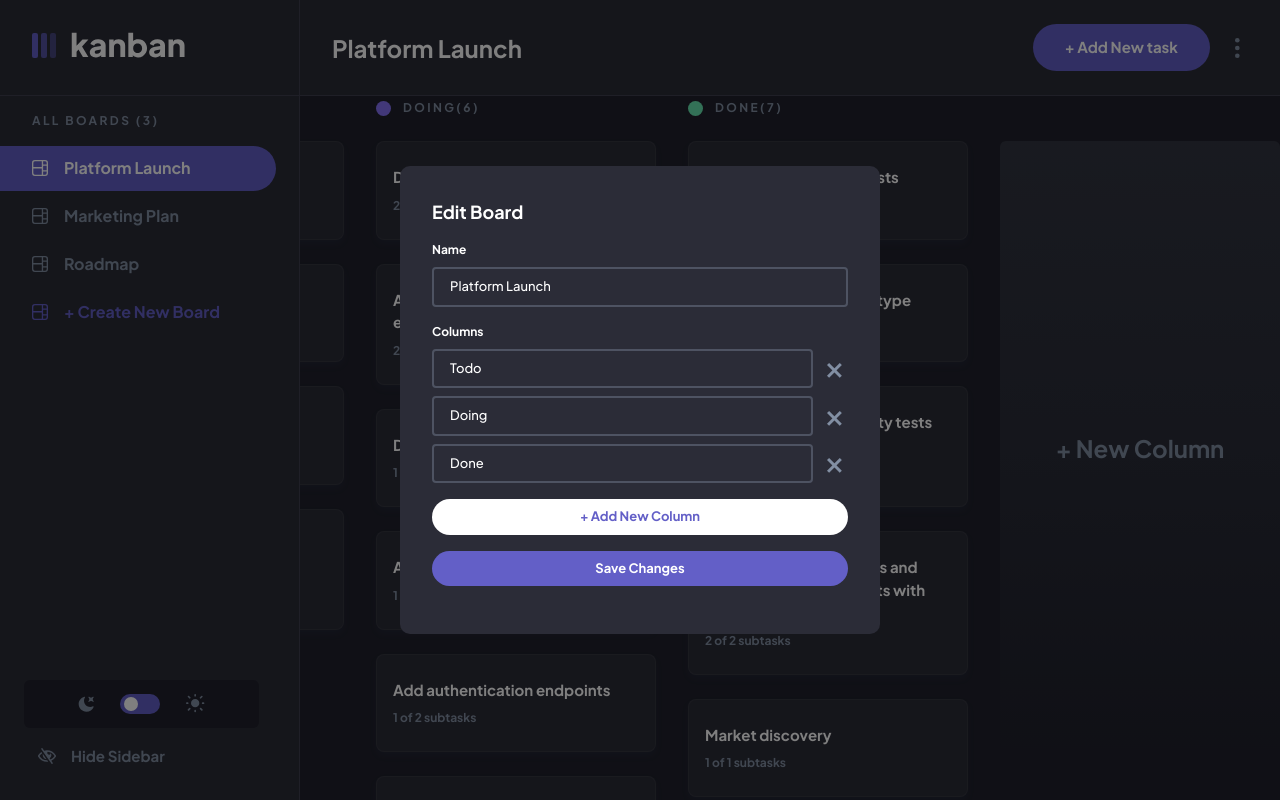
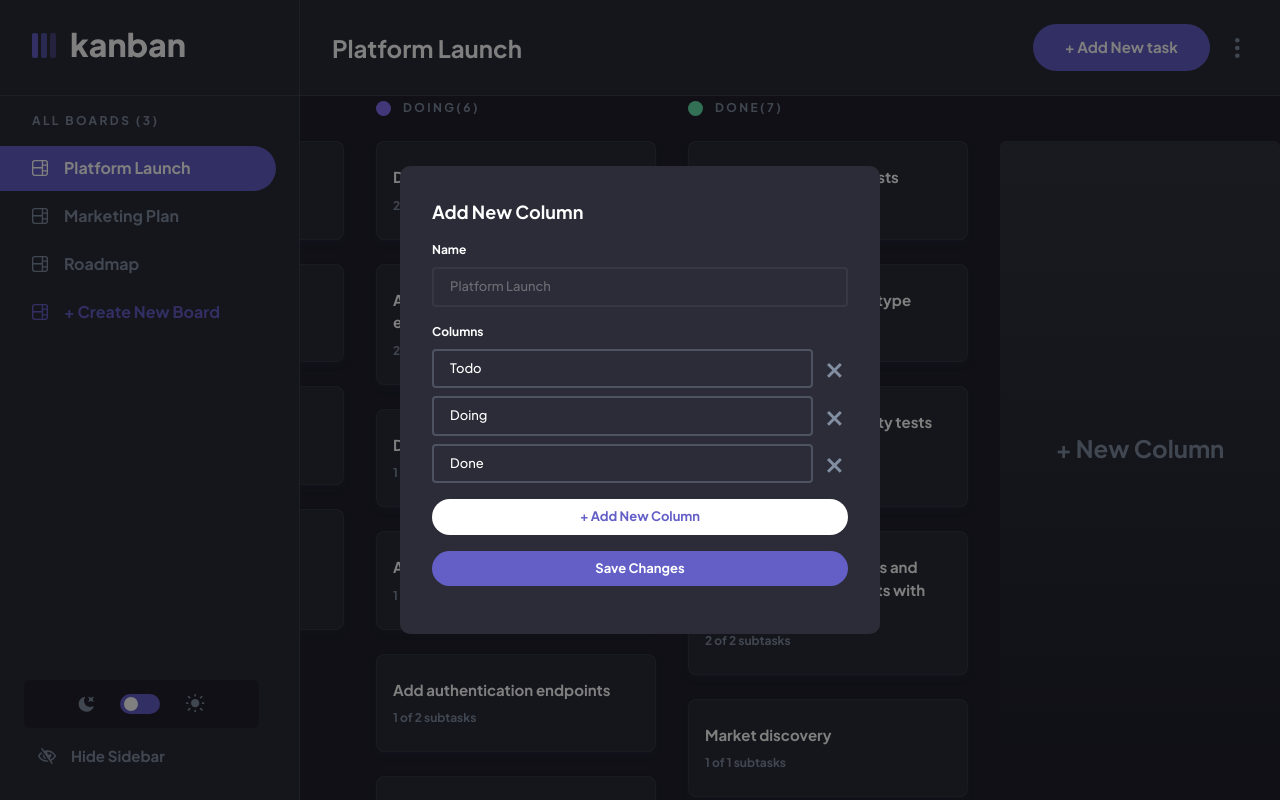
Before and after one commit to Junjiequan/kanban_, a React (Vite) app: page / in a window 1280 px wide. Both pictures are taken after a click on the button "+ New Column". Built offline with nearby package versions, Linux system fonts and the light colour scheme.

Commit message:
editboard bug fix

```diff
--- a/src/components/Board/index.tsx
+++ b/src/components/Board/index.tsx
@@ -21,7 +21,7 @@ const Board = (props: BoardProps) => {
         <Column key={index} columnData={columnData} ballColor={index} />
       ))}
 
-      {columnsCount < 4 && <Column ballColor={3} columnData={undefined} />}
+      {columnsCount < 6 && <Column ballColor={3} columnData={undefined} />}
     </div>
   );
 };
--- a/src/components/Modals/EditBoard.tsx
+++ b/src/components/Modals/EditBoard.tsx
@@ -19,6 +19,7 @@ const EditBoard = (props: IModal) => {
       { name: '', tasks: [] },
     ],
   });
+
   const isAddNewColumnModal = modalType.ModalDetail.type === 'AddNewColumn';
 
   const handleFormSubmit = (e: FormEvent) => {
@@ -29,8 +30,9 @@ const EditBoard = (props: IModal) => {
       alert('check form - empty name or duplicated name');
       return;
     }
+
     dispatch(editBoard({ currentBoardTab: boardTab, newBoard: newBoard }));
-    dispatch(setBoardtStatus(boardTab));
+    dispatch(setBoardtStatus(newBoard.name));
     dispatch(setTab(newBoard.name));
   };
 
@@ -63,7 +65,7 @@ const EditBoard = (props: IModal) => {
     <Modal {...props}>
       <form className='AddNewTask' onSubmit={handleFormSubmit}>
         <div className='AddNewTask__topWrapper'>
-          <h2>Edit Board</h2>
+          <h2>{isAddNewColumnModal ? 'Add New Column' : 'Edit Board'}</h2>
         </div>
         <div className='AddNewTask__boxWrapper'>
           <p className='AddNewTask__sub-title'>Name</p>
@@ -73,6 +75,7 @@ const EditBoard = (props: IModal) => {
             name='title'
             onChange={handleInputChange}
             disabled={isAddNewColumnModal}
+            style={isAddNewColumnModal ? { opacity: 0.3 } : {}}
           />
         </div>
 
@@ -95,14 +98,17 @@ const EditBoard = (props: IModal) => {
               );
             })}
           </ul>
-          <Button small colorTheme onClick={handleAddNewColumn} style={{ marginTop: '0.5rem' }}>
-            + Add New Column
-          </Button>
+
+          {newBoard.columns.length < 6 && (
+            <Button small colorTheme onClick={handleAddNewColumn} style={{ marginTop: '0.5rem' }}>
+              + Add New Column
+            </Button>
+          )}
         </div>
 
         <div className='AddNewTask__boxWrapper'>
           <Button small type='submit'>
-            {isAddNewColumnModal ? 'Save Changes' : 'Edit Board'}
+            Save Changes
           </Button>
         </div>
       </form>
--- a/src/reducer/actions/dataSliceAction.ts
+++ b/src/reducer/actions/dataSliceAction.ts
@@ -9,6 +9,7 @@ export const onSetBoardtStatus = (state: DataState, action: AnyAction) => {
   const data = current(state.data);
   const currentBoardName = action.payload;
   const targetBoard = data.find((item) => item.name === currentBoardName);
+  //TODO fix the code below. mayhbe return {name:item.name, tasks:item.tasks} ?
   const targetBoardStatusArr = targetBoard!.columns!.map((item) => item.name);
   return { ...state, currentBoardStatus: targetBoardStatusArr };
 };
```
